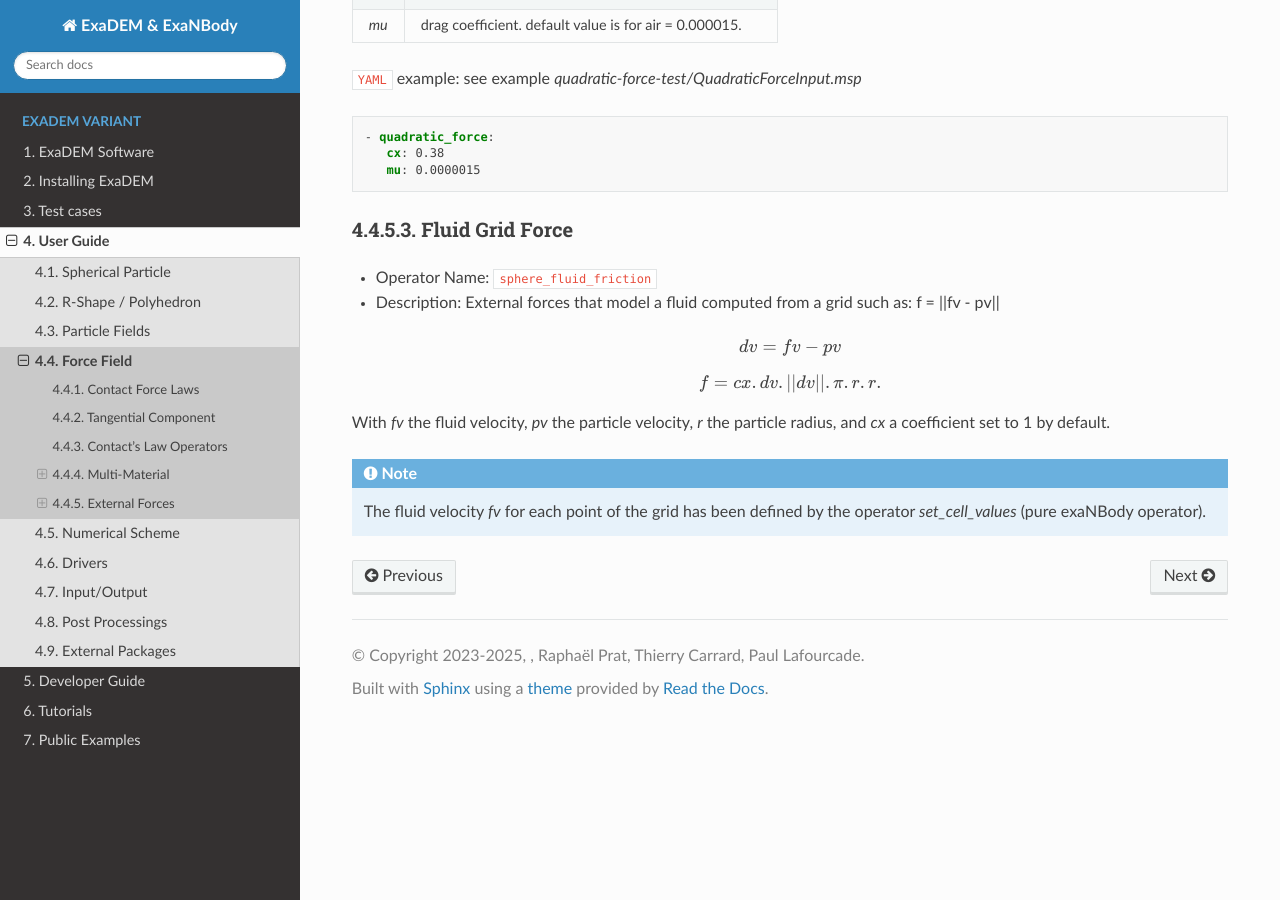
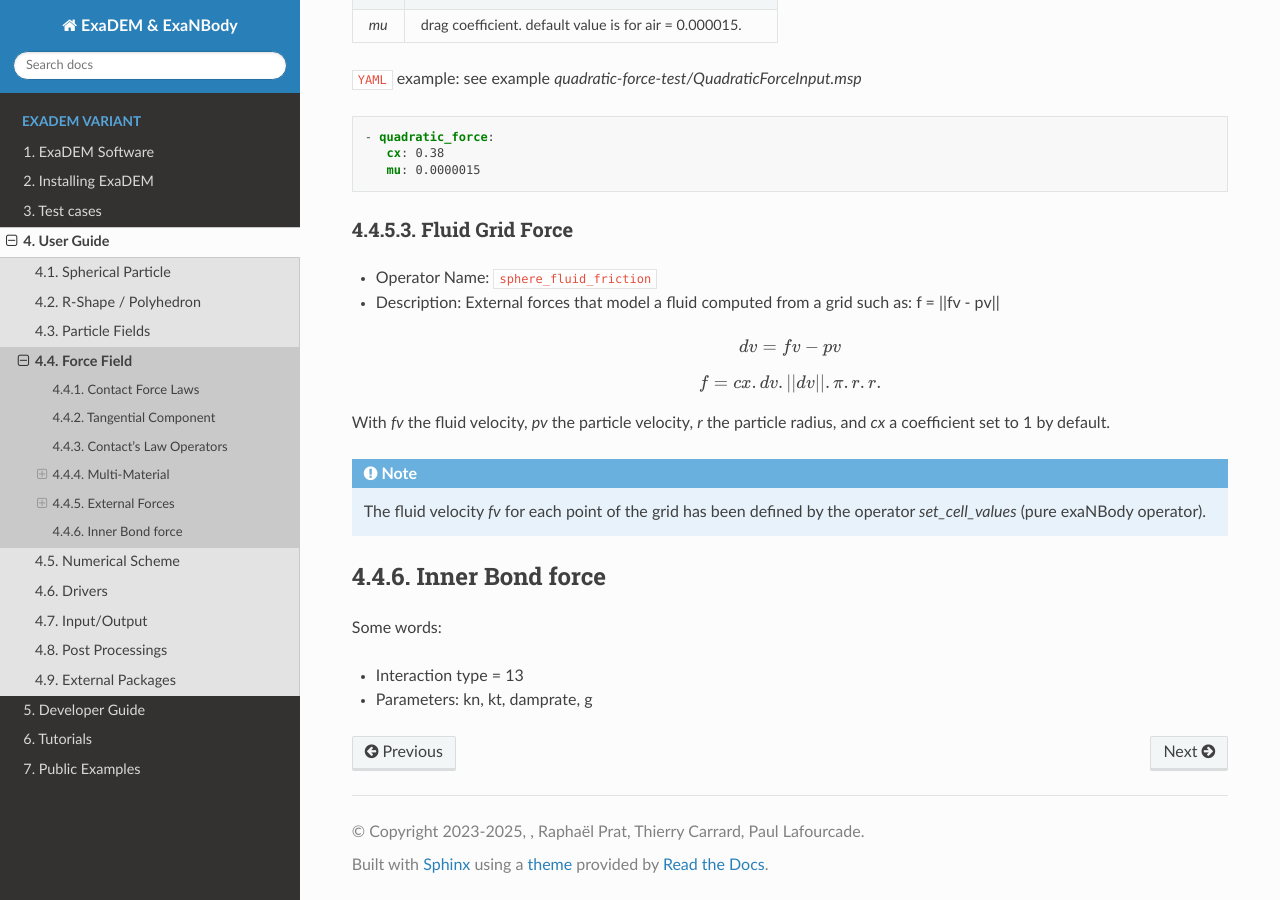
Before and after one commit to Collab4exaNBody/doc_exaDEM, a Sphinx documentation site: the page built from docs/source/project_exaDEM/user_guide/force_field.rst, in a window 1280 px wide and 900 px high, scrolled down 8046 px. Built offline with Sphinx 7.4.7 and the Read the Docs theme 3.1.0, drawn with Linux system fonts in a browser that asks for light colours.

Commit message:
update force field

```diff
--- a/docs/source/project_exaDEM/user_guide/force_field.rst
+++ b/docs/source/project_exaDEM/user_guide/force_field.rst
@@ -452,3 +452,11 @@ With `fv` the fluid velocity, `pv` the particle velocity, `r` the particle radiu
 .. note::
 
   The fluid velocity `fv` for each point of the grid has been defined by the operator `set_cell_values` (pure exaNBody operator).
+
+Inner Bond force
+----------------
+
+Some words:
+
+- Interaction type = 13
+- Parameters: kn, kt, damprate, g
```
